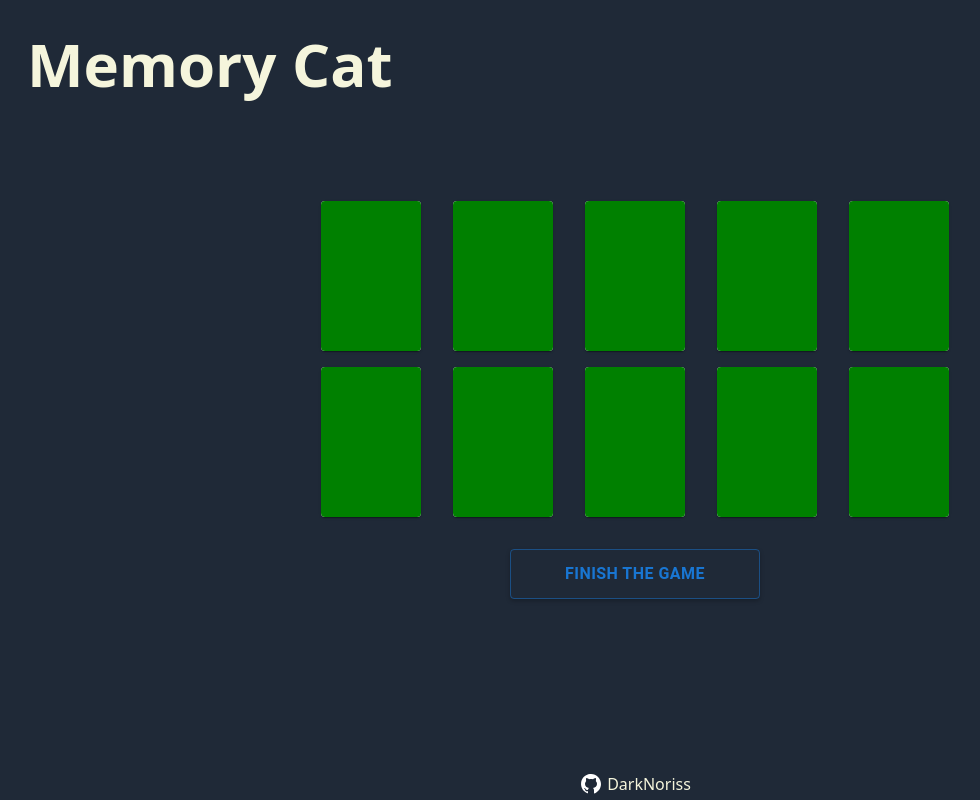
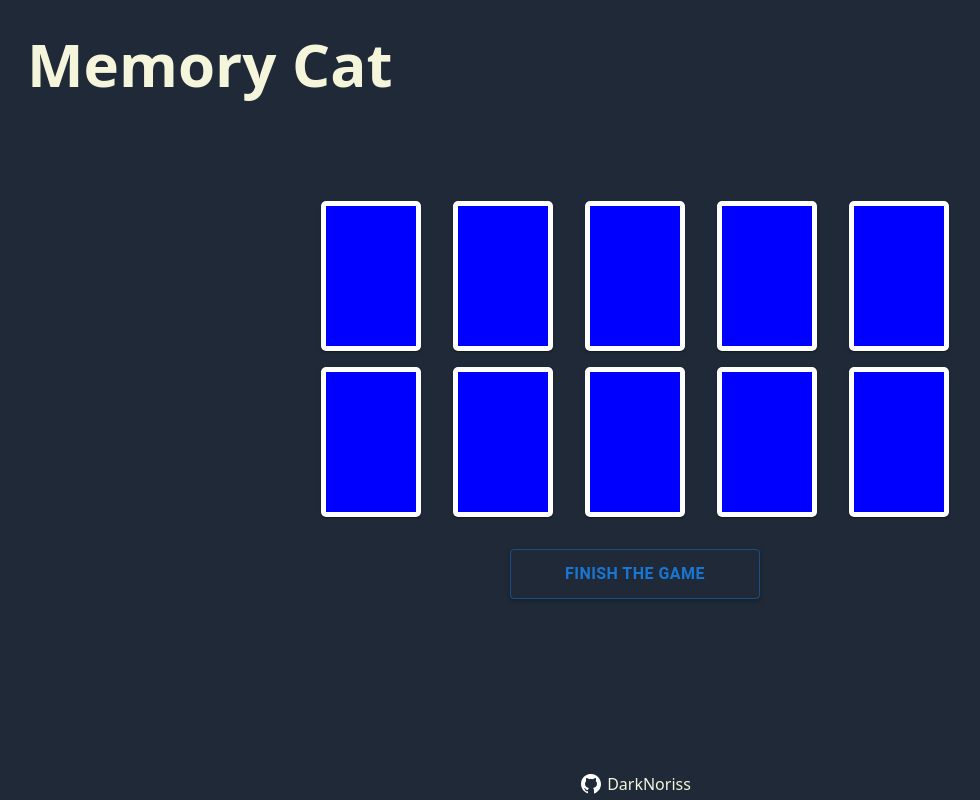
Before and after one commit to DarkNoriss/Memory-Cat, a React (Vite) app: page / in a window 1280 px wide. Both pictures are taken after a click on the button "START THE GAME". Shown: the whole page, without its empty margins (5-985 px from the left). Built offline with nearby package versions, Linux system fonts and the light colour scheme.

Commit message:
add flippable card

```diff
--- a/src/components/CatCard.tsx
+++ b/src/components/CatCard.tsx
@@ -1,33 +1,34 @@
 import Card from '@mui/material/Card';
 import CardMedia from '@mui/material/CardMedia';
 import { CardsArrayType } from './CardGrid';
-import { useState } from 'react';
+import { useRef, useState } from 'react';
 import CardContent from '@mui/material/CardContent';
+import { CSSTransition } from 'react-transition-group';
+import '../styles/card.css';
 
 type CatCardProps = {
   card: CardsArrayType;
 };
 
-export const CatCard: React.FC<CatCardProps> = ({ card }) => {
-  const { img } = card;
-  const [isFlipped, setIsFlipped] = useState<Boolean>(false);
+export const CatCard: React.FC<CatCardProps> = ({ card: { img } }) => {
+  const [isFlipped, setIsFlipped] = useState<boolean>(true);
 
   const handleClick = () => {
     setIsFlipped(!isFlipped);
   };
 
   return (
-    <Card onClick={handleClick}>
-      {isFlipped && (
-        <CardMedia
-          sx={{ height: 150, width: 100 }}
-          component="img"
-          image={`/assets/cards/${img}.png`}
-        />
-      )}
-      {!isFlipped && (
-        <CardContent sx={{ height: 150, width: 100 }} style={{ backgroundColor: 'green' }} />
-      )}
+    <Card
+      className="flippable-card-container"
+      style={{ backgroundColor: 'transparent' }}
+      onClick={handleClick}
+    >
+      <CSSTransition in={isFlipped} timeout={600} classNames="flip">
+        <div className="card">
+          <CardMedia className="card-back" component="img" image={`assets/cards/${img}.png`} />
+          <CardContent className="card-front" />
+        </div>
+      </CSSTransition>
     </Card>
   );
 };
--- /dev/null
+++ b/src/styles/card.css
@@ -0,0 +1,69 @@
+.flippable-card-container {
+  height: 150px;
+  width: 100px;
+  perspective: 1000px;
+}
+
+.card {
+  height: 100%;
+  width: 100%;
+  transform-style: preserve-3d;
+  position: relative;
+  border-radius: 5px;
+  border: 5px solid white;
+  box-shadow: 0px 0px 15px rgba(0, 0, 0, 0.8);
+  user-select: none;
+  cursor: pointer;
+}
+
+.card-front,
+.card-back {
+  height: 100%;
+  width: 100%;
+  backface-visibility: hidden;
+  position: absolute;
+  display: flex;
+  justify-content: center;
+  align-items: center;
+  font-family: Montserrat;
+  font-weight: 800;
+  font-size: 60px;
+  color: white;
+  text-shadow: 2px 2px 10px rgba(0, 0, 0, 0.9);
+}
+
+.card-front {
+  background-color: blue;
+}
+
+.card-back {
+  transform: rotateY(180deg);
+}
+
+.flip-exit {
+  transform: rotateY(0deg);
+}
+
+.flip-exit-active {
+  transform: rotateY(180deg);
+  transition: transform 300ms;
+  transition-timing-function: cubic-bezier(0.57, 0.21, 0.69, 1.25);
+}
+
+.flip-exit-done {
+  transform: rotateY(180deg);
+}
+
+.flip-enter {
+  transform: rotateY(180deg);
+}
+
+.flip-enter-active {
+  transform: rotateY(0deg);
+  transition: transform 300ms;
+  transition-timing-function: cubic-bezier(0.57, 0.21, 0.69, 1.25);
+}
+
+.flip-enter-done {
+  transform: rotateY(0deg);
+}
```
